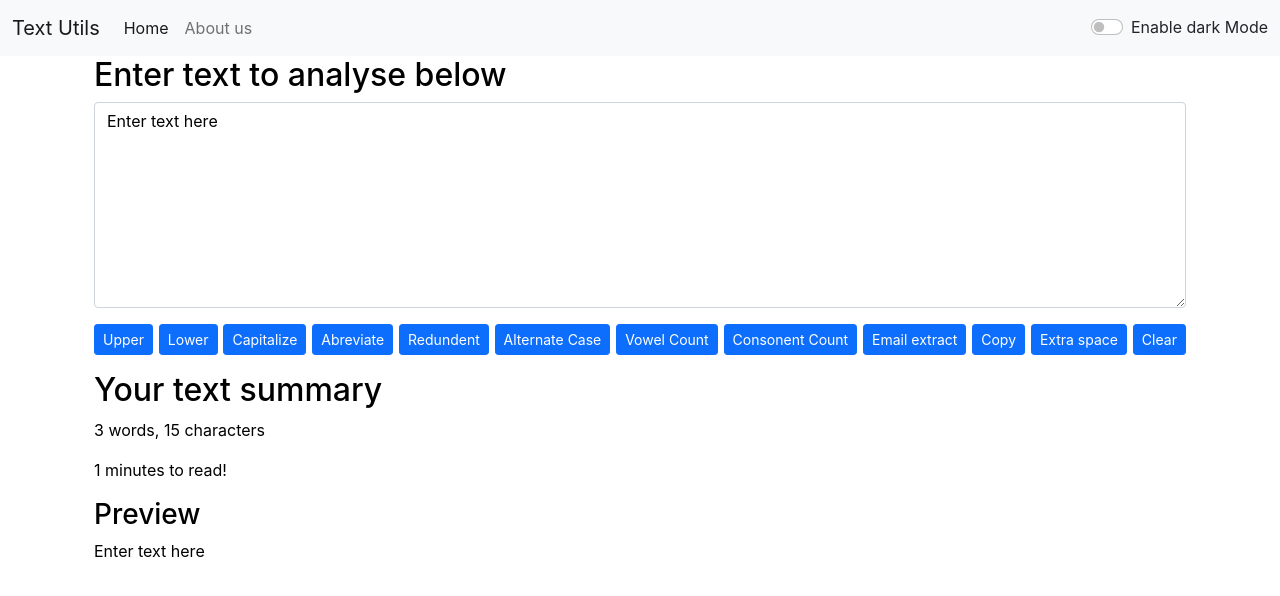
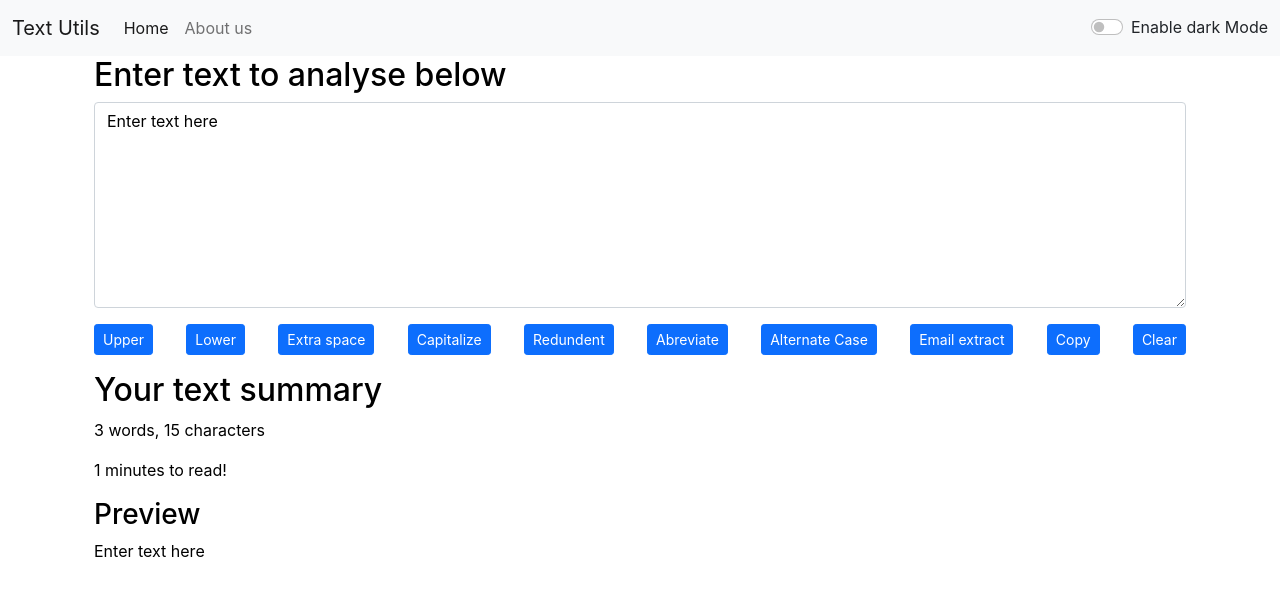
Before and after one commit to GBala1973/reactTextUtils, a React (Create React App) app: page / in a window 1280 px wide. Shown: the top 596 px of the page. Built offline with nearby package versions, Linux system fonts and the light colour scheme.

Commit message:
alert-message added

```diff
--- a/src/App.js
+++ b/src/App.js
@@ -4,24 +4,37 @@ import Navbar from './components/Navbar';
 import TextForm from './components/TextForm';
 // import About from './components/About';
 import React, {useState} from 'react';
+import Alert from './components/Alert';
 
 function App() {
   const [mode, setMode] = useState('light');
+  const [alert, setAlert] = useState(null);
+
+  const showAlert = (msg, type) => {
+      setAlert({msg, type});
+      setTimeout(() => {
+        setAlert(null);
+      },2000)
+  }
+
   const toggleMode = () => {
     if(mode === 'light') {
       setMode('dark');
       document.body.style.backgroundColor = '#042743';
+      showAlert('Dark mode enable', 'warning');
     }else {
       setMode('light');
       document.body.style.backgroundColor = 'white';
+      showAlert('Light mode enable', 'success');
     }
   }
   return (
     <>
       <Navbar title="Text Utils" aboutus="About us" mode={mode} toggleMode={toggleMode} />
+      <Alert alert={alert} />
       <div className="container">
         {/* <About/> */}
-        <TextForm heading="Enter text to analyse below" mode={mode} />
+        <TextForm heading="Enter text to analyse below" showAlert={showAlert} mode={mode} />
       </div>
 
     </>
--- /dev/null
+++ b/src/components/Alert.js
@@ -0,0 +1,15 @@
+import React from 'react'
+
+const Alert = (props) => {
+  const capitalise = (text) => {
+    let newtext = text.toLowerCase();
+    return newtext.charAt(0).toUpperCase() + text.slice(1);
+  }
+  return (
+    props.alert && <div className={`alert alert-${props.alert.type} alert-dismissible fade show`} role="alert">
+        <strong>{capitalise(props.alert.type)}: </strong> {props.alert.msg}
+    </div>
+  )
+}
+
+export default Alert;
--- a/src/components/TextForm.js
+++ b/src/components/TextForm.js
@@ -8,6 +8,7 @@ const TextForm = (props) => {
   const handleUpperCase = () => {
     const upperText = text.toUpperCase();
     setText(upperText);
+    props.showAlert('Converted to uppercase', 'success');
   }
 
   const handleClearText = () => {
@@ -17,6 +18,7 @@ const TextForm = (props) => {
   const handleLowerCase = () => {
     const lowerText = text.toLowerCase();
     setText(lowerText);
+    props.showAlert('Converted to lowercase', 'success');
   }
 
   const handleAbreviation = () => {
@@ -28,10 +30,10 @@ const TextForm = (props) => {
       });
     }
     setText(abText);
+    props.showAlert('Abbreviate completed', 'success');
   }
 
-  const handleCapitalizeClick = ()=>{
-    console.log('capitalize called')
+  const handleCapitalizeClick = () => {
     const words = text.split(' ')
     for (let i=0; i<words.length;i++){
         words[i] = words[i][0].toUpperCase() + words[i].substring(1);
@@ -39,11 +41,13 @@ const TextForm = (props) => {
     }
     let newText = words.join(' ');
     setText(newText)
+    props.showAlert('Text capitalize successfully', 'success');
   }
 
   const handleExtractEmail = () => {
     const regex = (/([a-zA-Z0-9._-]+@[a-zA-Z0-9._-]+\.[a-zA-Z0-9_-]+)/gi);
     setText(text.match(regex).join('\n'));
+    props.showAlert('Email extracted', 'success');
 
   }
 
@@ -51,6 +55,7 @@ const TextForm = (props) => {
     let set1 = new Set(text.split(" "));
     let newText = Array.from(set1).join(" ");
     setText(newText);
+    props.showAlert('Redundent word removed', 'success');
   }
 
   const onAlternatingCase = () => {
@@ -64,27 +69,30 @@ const TextForm = (props) => {
         }
     }
     setText(newtext)
+    props.showAlert('Alternate character case changed', 'success');
   }
 
-  const vowelCheck = ()=>{
-    const count = text.match(/[aeiou]/gi).length;
-    setText("You have "+count + " no of vowels");
-  }
+  // const vowelCheck = ()=>{
+  //   const count = text.match(/[aeiou]/gi).length;
+  //   setText("You have "+count + " no of vowels");
+  // }
 
-  const consonentCheck = ()=>{
-    const count = text.length - text.match(/[aeiou]/gi).length;
-    setText("You have "+count + " no of consonents");
-  }
+  // const consonentCheck = ()=>{
+  //   const count = text.length - text.match(/[aeiou]/gi).length;
+  //   setText("You have "+count + " no of consonents");
+  // }
 
   const handleCopy = () => {
     const text = document.getElementById('mybox');
     text.select();
     navigator.clipboard.writeText(text.value);
+    props.showAlert('Copy to clipboard!', 'success');
   }
 
   const removeExtraSpaces = () => {
     const newText = text.split(/[ ]+/);
-    setText(newText.join('  '));
+    setText(newText.join(' '));
+    props.showAlert('Extra space removed!', 'success');
   }
 
   const handleOnChange = (event) => {
@@ -101,15 +109,15 @@ const TextForm = (props) => {
           <div className="btn-container d-flex justify-content-between">
             <button className="btn btn-primary btn-sm" onClick={handleUpperCase}>Upper</button>
             <button className="btn btn-primary btn-sm" onClick={handleLowerCase}>Lower</button>
+            <button className="btn btn-primary btn-sm" onClick={removeExtraSpaces}>Extra space</button>
             <button className="btn btn-primary btn-sm" onClick={handleCapitalizeClick}>Capitalize</button>
+            <button className="btn btn-primary btn-sm" onClick={handleRedundancy}>Redundent</button>
             <button className="btn btn-primary btn-sm" onClick={handleAbreviation}>Abreviate</button>
-            <button className="btn btn-primary btn-sm" onClick={handleRedundancy}>Redundent</button>
             <button className="btn btn-primary btn-sm" onClick={onAlternatingCase}>Alternate Case</button>
-            <button className="btn btn-primary btn-sm" onClick={vowelCheck}>Vowel Count</button>
-            <button className="btn btn-primary btn-sm" onClick={consonentCheck}>Consonent Count</button>
+            {/* <button className="btn btn-primary btn-sm" onClick={vowelCheck}>Vowel Count</button>
+            <button className="btn btn-primary btn-sm" onClick={consonentCheck}>Consonent Count</button> */}
             <button className="btn btn-primary btn-sm" onClick={handleExtractEmail}>Email extract</button>
             <button className="btn btn-primary btn-sm" onClick={handleCopy}>Copy</button>
-            <button className="btn btn-primary btn-sm" onClick={removeExtraSpaces}>Extra space</button>
             <button className="btn btn-primary btn-sm" onClick={handleClearText}>Clear</button>
           </div>
           <div className="my-3">
```
